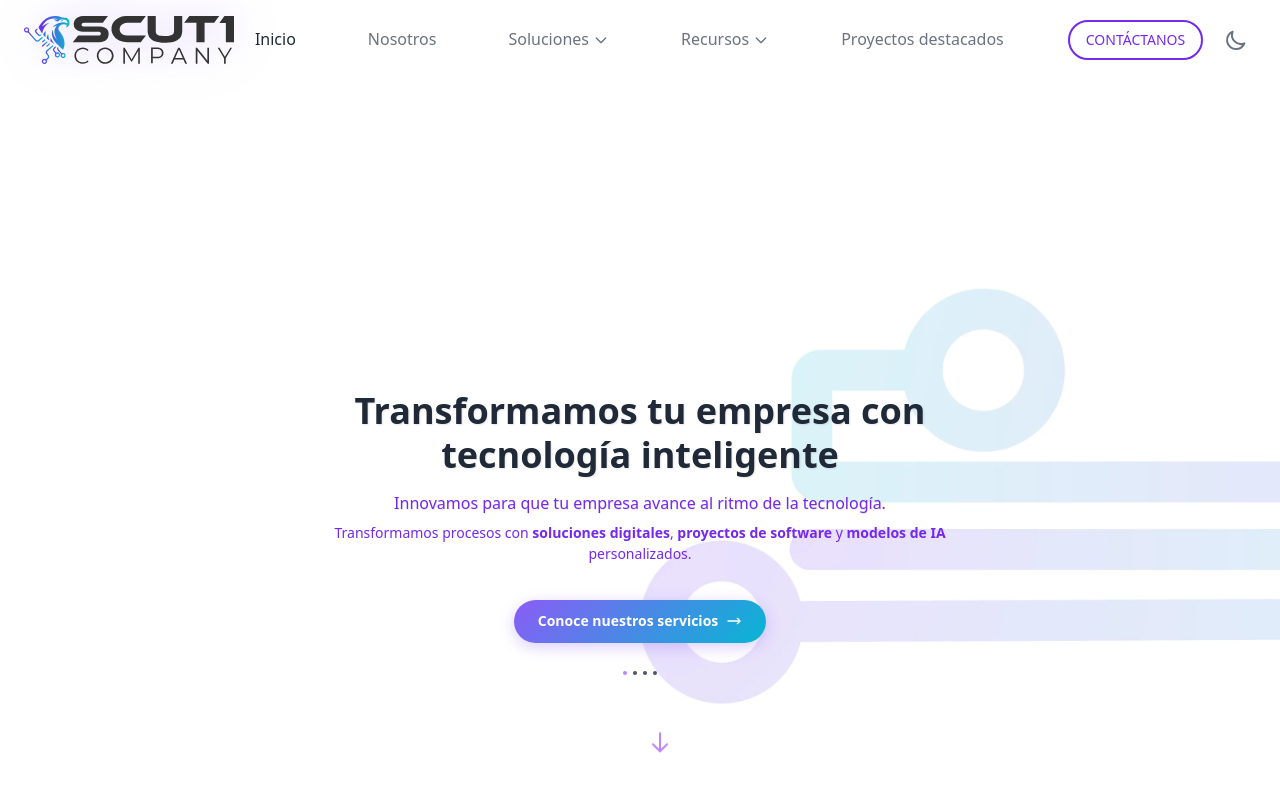
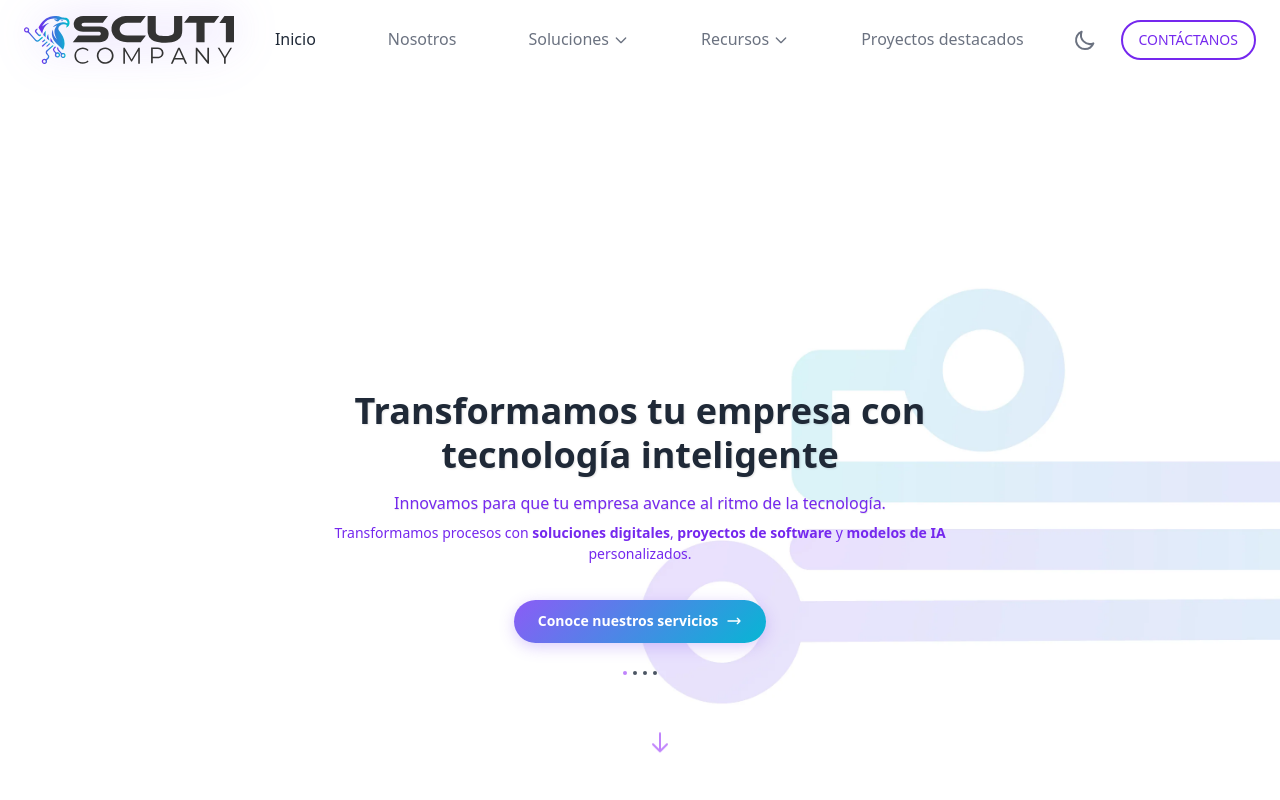
Before and after one commit to jonathanEDR/web-scuticompany, a React (Vite) app: page / in a window 1280 px wide. Shown: the top 800 px of the page. Built offline with nearby package versions, Linux system fonts and the light colour scheme; no server answers.

Commit message:
mejoras 1%

```diff
--- a/src/components/public/PublicHeader.tsx
+++ b/src/components/public/PublicHeader.tsx
@@ -13,22 +13,20 @@ import '../../styles/gradient-borders.css';
  * - Detección progresiva del estado de autenticación
  * - Avatar real del usuario cuando Clerk está disponible
  * - Fallback a iniciales si no hay imagen
- * - Indicador visual de carga
+ * - Toggle de tema unificado y responsivo
  * - Botón "Contáctanos" temático
- * - Responsive design
+ * - Diseño responsive mejorado
  *
- * Flujo de funcionamiento:
- * 1. Carga inicial: Header básico sin autenticación
- * 2. Detección progresiva: Verifica si Clerk está disponible
- * 3. Carga dinámica: Obtiene datos reales del usuario
- * 4. Actualización: Muestra avatar al lado del cambio de tema
+ * Estructura:
+ * 1. Logo centrado en móvil, izquierda en desktop
+ * 2. Navegación centrada en todas las resoluciones
+ * 3. Toggle tema y avatar en la parte derecha
  */
 const PublicHeaderOptimized = () => {
   const { theme, toggleTheme } = useTheme();
   const navigate = useNavigate();
   const [isVisible, setIsVisible] = useState(true);
   const [lastScrollY, setLastScrollY] = useState(0);
-  // Estado removido - no necesitamos menú móvil desplegable
 
   // Hook personalizado para detectar usuario de Clerk
   const { userData, getUserInitials } = useClerkDetection();
@@ -66,7 +64,7 @@ const PublicHeaderOptimized = () => {
         <div className="flex flex-col sm:flex-row sm:justify-between sm:items-center h-auto sm:h-20">
           {/* Fila 1 Mobile: Logo centrado + Toggle tema derecha | Desktop: Logo izquierda */}
           <div className="flex justify-between items-center sm:justify-start py-4 sm:py-0">
-            {/* Espaciador invisible en móvil para centrar logo */}
+            {/* Espaciador invisible en móvil para centrar el logo */}
             <div className="w-10 sm:hidden"></div>
 
             <Link
@@ -77,11 +75,11 @@ const PublicHeaderOptimized = () => {
               <Logo size="md" animated compact />
             </Link>
 
-            {/* Theme Toggle - Derecha en móvil, se mueve a actions en desktop */}
+            {/* Theme Toggle - Visible en móvil, oculto en desktop */}
             <div className="sm:hidden">
               <button
                 onClick={toggleTheme}
-                className="p-2 rounded-lg theme-text-secondary hover:bg-white/5"
+                className="p-2 rounded-lg theme-text-secondary theme-transition hover:bg-white/5"
                 aria-label="Cambiar tema"
               >
                 {theme === 'light' ? (
@@ -97,8 +95,8 @@ const PublicHeaderOptimized = () => {
             </div>
           </div>
 
-          {/* Fila 2 Mobile: Navegación horizontal | Desktop: Navegación centro */}
-          <nav className="flex flex-wrap justify-center items-center gap-x-6 gap-y-2 py-3 sm:py-0 sm:space-x-8" role="navigation" aria-label="Navegación principal">
+          {/* Navegación - Solo en móvil como fila separada, en desktop como parte de la fila principal */}
+          <nav className="flex flex-wrap justify-center items-center gap-x-6 gap-y-2 py-3 sm:py-0 sm:space-x-8 sm:flex-1 sm:justify-center" role="navigation" aria-label="Navegación principal">
             <Link
               to="/"
               className="theme-text-primary font-medium theme-transition px-2 py-1 rounded focus:outline-none focus:ring-2 focus:ring-purple-400 focus:ring-opacity-75 hover:bg-white/5"
@@ -150,34 +148,11 @@ const PublicHeaderOptimized = () => {
             >
               Proyectos destacados
             </Link>
-
-            {/* CONTÁCTANOS - Color rosado en tema blanco */}
-            <Link
-              to="/contacto"
-              className="px-4 py-2 rounded-full transition-all duration-300 font-medium text-sm border-2"
-              style={{
-                borderColor: theme === 'light' ? '#7528ee' : '#7528ee', // Rosado en light, violeta en dark
-                color: theme === 'light' ? '#7528ee' : '#7528ee', // Rosado en light, violeta en dark
-                backgroundColor: 'transparent'
-              }}
-              onMouseEnter={(e) => {
-                const element = e.target as HTMLElement;
-                element.style.backgroundColor = theme === 'light' ? '#7528ee' : '#7528ee';
-                element.style.color = '#FFFFFF';
-              }}
-              onMouseLeave={(e) => {
-                const element = e.target as HTMLElement;
-                element.style.backgroundColor = 'transparent';
-                element.style.color = theme === 'light' ? '#7528ee' : '#7528ee';
-              }}
-            >
-              CONTÁCTANOS
-            </Link>
           </nav>
 
-          {/* Actions Desktop - Solo visible en desktop */}
+          {/* Actions Desktop - Toggle de tema + CONTÁCTANOS + Avatar */}
           <div className="hidden sm:flex items-center space-x-4">
-            {/* Theme Toggle Desktop */}
+            {/* Theme Toggle - Solo visible en desktop */}
             <button
               onClick={toggleTheme}
               className="p-2 rounded-lg theme-text-secondary theme-transition hover:bg-white/5"
@@ -194,9 +169,31 @@ const PublicHeaderOptimized = () => {
               )}
             </button>
 
+            {/* CONTÁCTANOS - Color rosado en tema blanco */}
+            <Link
+              to="/contacto"
+              className="px-4 py-2 rounded-full transition-all duration-300 font-medium text-sm border-2"
+              style={{
+                borderColor: theme === 'light' ? '#7528ee' : '#7528ee',
+                color: theme === 'light' ? '#7528ee' : '#7528ee',
+                backgroundColor: 'transparent'
+              }}
+              onMouseEnter={(e) => {
+                const element = e.target as HTMLElement;
+                element.style.backgroundColor = theme === 'light' ? '#7528ee' : '#7528ee';
+                element.style.color = '#FFFFFF';
+              }}
+              onMouseLeave={(e) => {
+                const element = e.target as HTMLElement;
+                element.style.backgroundColor = 'transparent';
+                element.style.color = theme === 'light' ? '#7528ee' : '#7528ee';
+              }}
+            >
+              CONTÁCTANOS
+            </Link>
+
             {/* Avatar del usuario - Solo si está logueado */}
             {userData ? (
-              <div className="flex items-center space-x-2">
               <button
                 onClick={() => {
                   console.log('🚀 Redirigiendo al dashboard...');
@@ -235,11 +232,9 @@ const PublicHeaderOptimized = () => {
                   <path strokeLinecap="round" strokeLinejoin="round" strokeWidth={2} d="M9 5l7 7-7 7" />
                 </svg>
               </button>
-
-
-              </div>
             ) : null}
           </div>
+
         </div>
       </div>
 
```
Lines whose indentation alone changed are shown as unchanged.
